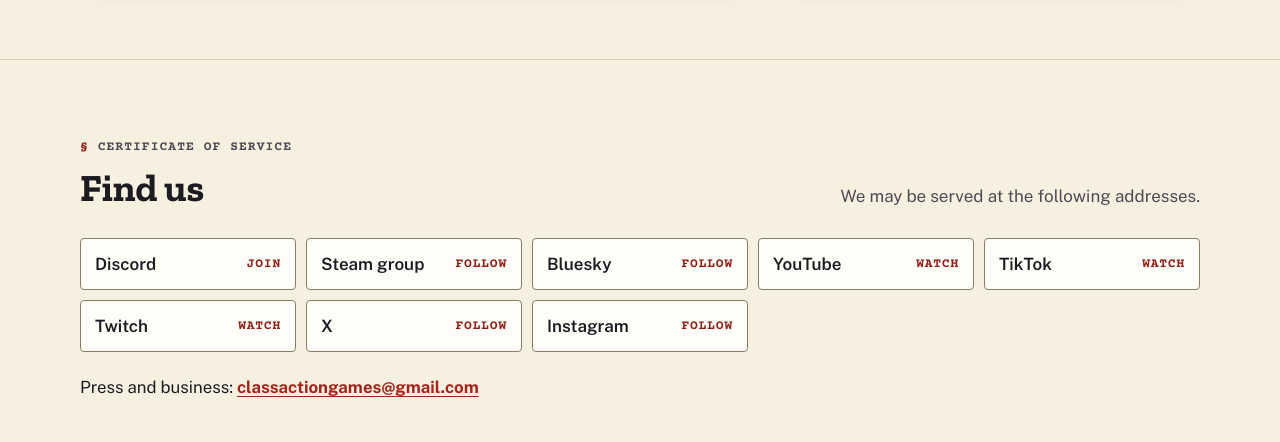
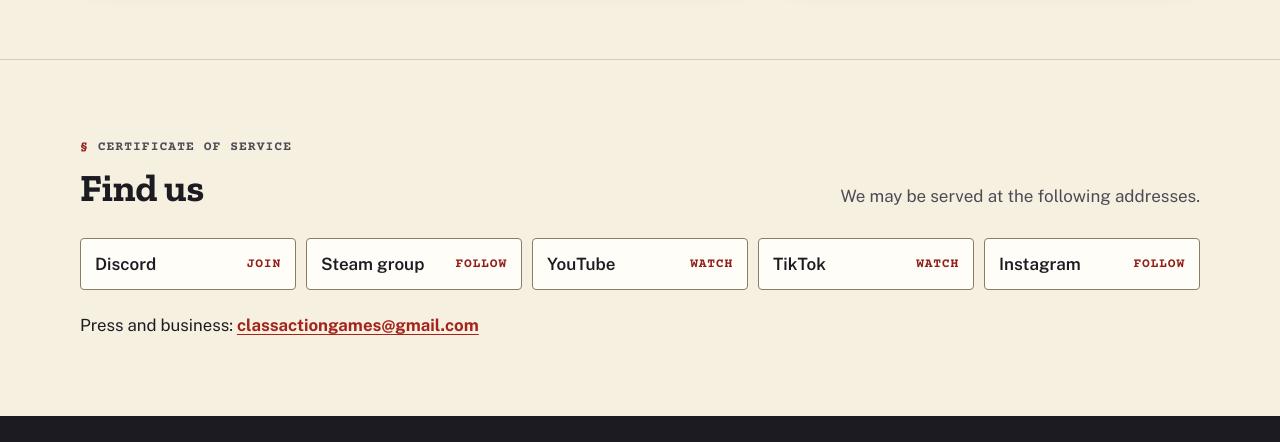
Before and after one commit to classactiongames/classactiongames.github.io, a plain HTML site: page index.html in a window 1280 px wide. Shown: the part 2284-2726 px from the top of the page. Drawn offline with Linux system fonts and the light colour scheme.

Commit message:
Link only the studio's YouTube, TikTok and Instagram
The home page and the press page drop their Bluesky, Twitch and X links; Discord and the Steam group
stay.

Co-Authored-By: Claude Opus 5.5 <noreply@anthropic.com>

```diff
--- a/index.html
+++ b/index.html
@@ -257,11 +257,8 @@
       <ul class="service">
         <li><a href="https://discord.gg/4bkDfHh6E2">Discord <span class="via">Join</span></a></li>
         <li><a href="https://steamcommunity.com/groups/classactiongames">Steam group <span class="via">Follow</span></a></li>
-        <li><a href="https://bsky.app/profile/classactiongames.bsky.social">Bluesky <span class="via">Follow</span></a></li>
         <li><a href="https://www.youtube.com/@ClassActionGames">YouTube <span class="via">Watch</span></a></li>
         <li><a href="https://www.tiktok.com/@classactiongames">TikTok <span class="via">Watch</span></a></li>
-        <li><a href="https://www.twitch.tv/classactiongames">Twitch <span class="via">Watch</span></a></li>
-        <li><a href="https://x.com/classactiongame">X <span class="via">Follow</span></a></li>
         <li><a href="https://www.instagram.com/classactiongames/">Instagram <span class="via">Follow</span></a></li>
       </ul>
       <p class="contact-line">Press and business: <a href="mailto:classactiongames@gmail.com">classactiongames@gmail.com</a></p>
```
Also changed, not shown: tertiary/press/index.html (+0 -3 lines).
